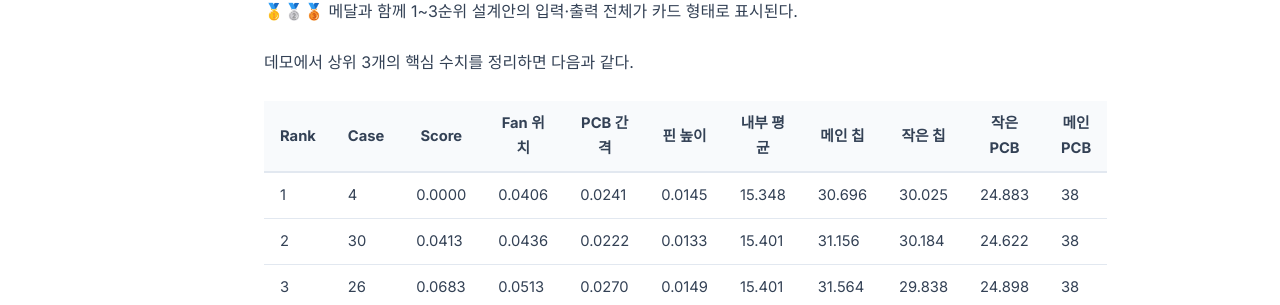
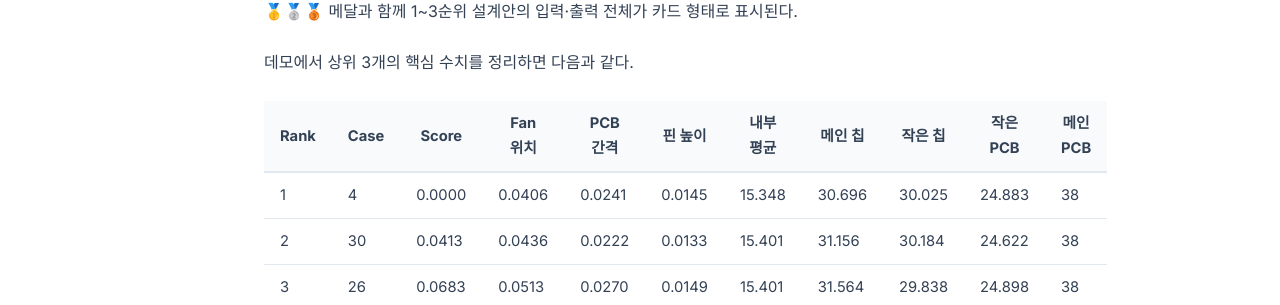
Before and after one commit to VerusLab-KR/Homepage, a Jekyll site: the page built from _posts/2026-05-17-valentis-design-explorer.md, in a window 1280 px wide and 900 px high, scrolled down 5252 px. Shown: the part 146-451 px from the top of the window. Built offline with Jekyll 4.4.1, drawn with Linux system fonts in a browser that asks for light colours.

Commit message:
Wrap Top 3 table headers at natural word boundaries
Insert <br> in three multi-word headers (Fan 위치, PCB 간격, 내부 평균)
so they break between words instead of mid-word when the column is
narrow.

Co-Authored-By: Claude Opus 4.7 <noreply@anthropic.com>

```diff
--- a/_posts/2026-05-17-valentis-design-explorer.md
+++ b/_posts/2026-05-17-valentis-design-explorer.md
@@ -154,7 +154,7 @@ DT를 거치지 않고 입력 CSV와 출력 CSV를 각각 불러올 수도 있
 
 데모에서 상위 3개의 핵심 수치를 정리하면 다음과 같다.
 
-| Rank | Case | Score | Fan 위치 | PCB 간격 | 핀 높이 | 내부 평균 | 메인 칩 | 작은 칩 | 작은 PCB | 메인 PCB |
+| Rank | Case | Score | Fan<br>위치 | PCB<br>간격 | 핀 높이 | 내부<br>평균 | 메인 칩 | 작은 칩 | 작은 PCB | 메인 PCB |
 |---|---|---|---|---|---|---|---|---|---|---|
 | 1 | 4  | 0.0000 | 0.0406 | 0.0241 | 0.0145 | **15.348** | **30.696** | 30.025 | 24.883 | 38 |
 | 2 | 30 | 0.0413 | 0.0436 | 0.0222 | 0.0133 | 15.401 | 31.156 | 30.184 | **24.622** | 38 |
```
